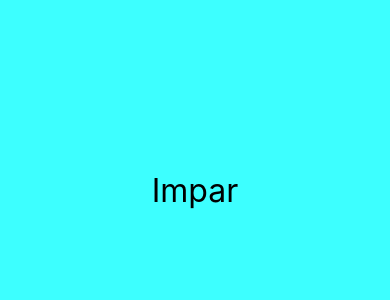
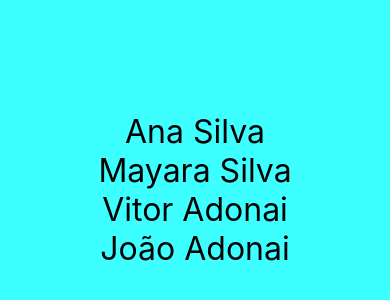
Before and after one commit to vitor-adonai/react-native-cod3r-hacktoberfest, a React Native app in the folder exercicios/: screen / in a window 390 px wide. Shown: the part 232-532 px from the top of the page. Built offline with nearby package versions, Linux system fonts and the light colour scheme.

Commit message:
props.children

```diff
--- a/exercicios/src/App.js
+++ b/exercicios/src/App.js
@@ -13,7 +13,12 @@ import { View, Text, StyleSheet } from 'react-native'
 // import Pai from './components/indireta/Pai'
 // import ContadorDois from './components/contadordois/ContadorV2'
 // import Diferenciar from './components/Diferenciar'
-import Condicional from './components/Condicional'
+// import Condicional from './components/Condicional'
+
+// props.children eu preciso importar o pai e filho
+import Pai from './components/relacao/Pai'
+import Filho from './components/relacao/Filho'
+
 
 
 export default function App () {
@@ -32,6 +37,7 @@ export default function App () {
             {/* <Pai></Pai> */}
             {/* <ContadorDois></ContadorDois> */}
             {/* <Diferenciar></Diferenciar> */}
+            {/* <Condicional num={1}></Condicional> */}
             {/*  */}
             {/*  */}
             {/*  */}
@@ -40,10 +46,15 @@ export default function App () {
             {/*  */}
             {/*  */}
             {/*  */}
-            {/*  */}
+            <Pai>
+                <Filho nome="Ana" sobrenome="Silva"></Filho>
+                <Filho nome="Mayara" sobrenome="Silva"></Filho>
+            </Pai>
 
-            <Condicional num={1}></Condicional>
-
+            <Pai>
+                <Filho nome="Vitor" sobrenome="Adonai"></Filho>
+                <Filho nome="João" sobrenome="Adonai"></Filho>
+            </Pai>
         </View>
     )
 }
--- /dev/null
+++ b/exercicios/src/components/relacao/Filho.js
@@ -0,0 +1,11 @@
+import React from 'react'
+import { View, Text } from 'react-native'
+import Estilo from '../estilo'
+export default props => {
+
+    return (
+        <Text style={Estilo.fontG}>
+            {props.nome} {props.sobrenome}
+        </Text>
+    )
+}
--- /dev/null
+++ b/exercicios/src/components/relacao/Pai.js
@@ -0,0 +1,13 @@
+import React from 'react'
+import { View, Text } from 'react-native'
+import Estilo from '../estilo'
+import Filho from './Filho'
+export default props => {
+
+    return (
+        <>
+            {/* Vai listar os filhos que estão no dentro da chamada do componente */}
+            {props.children}
+        </>
+    )
+}
```
